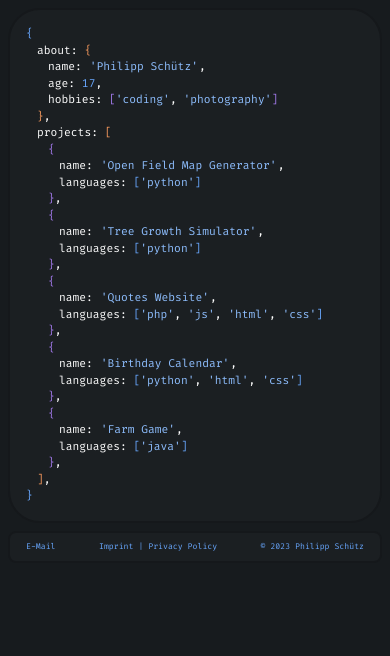
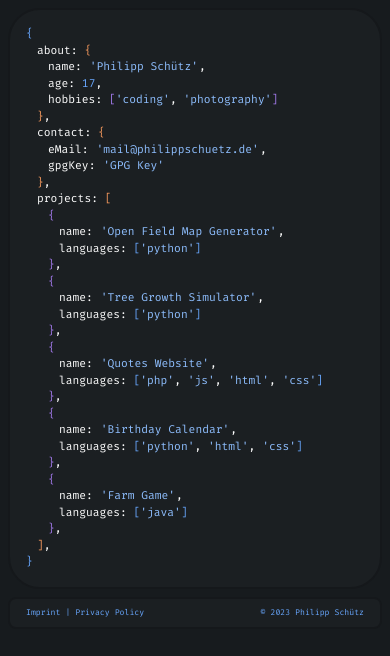
Before and after one commit to philipp-schuetz/portfolio-website, a plain HTML site: page index.html in a window 390 px wide. Drawn offline with Linux system fonts and the light colour scheme; files whose address does not match are found by name.

Commit message:
Add contact section to codebox

```diff
--- a/css/stylesheet.css
+++ b/css/stylesheet.css
@@ -162,12 +162,6 @@ footer > div > a {
 footer > div > a:hover {
 	text-decoration: underline;
 }
-footer > #mail > #mail-desktop{
-	display: inline;
-}
-footer > #mail > #mail-mobile {
-	display: none;
-}
 
 @media only screen and (max-width: 600px) {
 	#content-wrapper {
@@ -185,12 +179,6 @@ footer > #mail > #mail-mobile {
 		padding-left: 16px;
 		padding-right: 16px;
 	}
-	footer > #mail > #mail-desktop{
-		display: none;
-	}
-	footer > #mail > #mail-mobile {
-		display: inline;
-	}
 
 	/* different indentation levels (CodeBoxLevel)*/
 	.cbl1 {
--- a/index.html
+++ b/index.html
@@ -20,6 +20,8 @@
 
       <div id="codebox">
         <span class="bl0">{</span>
+
+        <!-- about section -->
         <div class="cbl1"><span class="key">about</span>: <span class="bl1">{</span></div>
         <div class="cbl2"><span class="key">name</span>: <span class="str"><a id="str-url"
               href="https://github.com/philipp-schuetz" title="GitHub Homepage">'Philipp Schütz'</a></span>,</div>
@@ -27,6 +29,14 @@
         <div class="cbl2"><span class="key">hobbies</span>: <span class="bl2">[</span><span class="str">'coding'</span>,
           <span class="str">'photography'</span><span class="bl2">]</span>
         </div>
+        <div class="cbl1"><span class="bl1">}</span>,</div>
+
+        <!-- contact section -->
+        <div class="cbl1"><span class="key">contact</span>: <span class="bl1">{</span></div>
+        <div class="cbl2"><span class="key">eMail</span>: <span class="str"><a id="str-url"
+              href="mailto:mail@philippschuetz.de" title="E-Mail">'mail@philippschuetz.de'</a></span>,</div>
+        <div class="cbl2"><span class="key">gpgKey</span>: <span class="str"><a id="str-url"
+              href="https://github.com/philipp-schuetz.gpg" title="GPG Key">'GPG Key'</a></span></div>
         <div class="cbl1"><span class="bl1">}</span>,</div>
 
         <!-- Projects -->
@@ -57,10 +67,6 @@
       </div>
 
       <footer>
-        <div id="mail">
-          <a class="link" id="mail-desktop" href="mailto:mail@philippschuetz.de">mail&commat;philippschuetz.de</a>
-          <a class="link" id="mail-mobile" href="mailto:mail@philippschuetz.de">E-Mail</a>
-        </div>
         <div id="legal"><a href="/imprint.html">Imprint</a> | <a href="/privacy-policy.html">Privacy Policy</a></div>
         <div id="copyright">&copy; 2023 Philipp Sch&uuml;tz</div>
 
```
